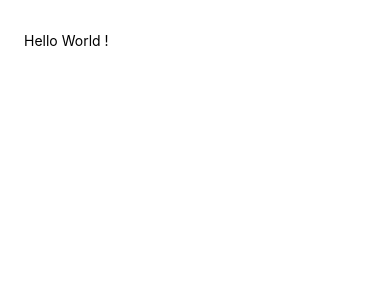
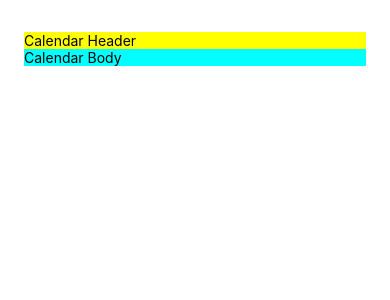
Before and after one commit to WeWard-SAS/app-interview-challenge, a React Native app: screen / in a window 390 px wide. Shown: the top 300 px of the page. Built offline with nearby package versions, Linux system fonts and the light colour scheme.

Commit message:
Calendar component setup

```diff
--- a/App.tsx
+++ b/App.tsx
@@ -1,24 +1,23 @@
 import React, {useEffect} from 'react';
-import {SafeAreaView, ScrollView, StyleSheet, Text, View} from 'react-native';
+import {SafeAreaView, ScrollView, StyleSheet} from 'react-native';
 import {getStepsHistory} from './services/healthService';
+import Calendar from './components/Calendar';
 
 const App = () => {
-  useEffect(() => {
-    (async function () {
-      const steps = await getStepsHistory('2022-09-01', '2022-10-01');
+  // useEffect(() => {
+  //   (async function () {
+  //     const steps = await getStepsHistory('2022-09-01', '2022-10-01');
 
-      console.log(steps);
-    })();
-  });
+  //     console.log(steps);
+  //   })();
+  // });
 
   return (
     <SafeAreaView>
       <ScrollView
         contentInsetAdjustmentBehavior="automatic"
         contentContainerStyle={styles.scrollContainer}>
-        <View>
-          <Text>Hello World !</Text>
-        </View>
+        <Calendar />
       </ScrollView>
     </SafeAreaView>
   );
--- /dev/null
+++ b/components/Calendar.tsx
@@ -0,0 +1,53 @@
+import React, {useEffect, useState} from 'react';
+import {View, Text, StyleSheet} from 'react-native';
+import {getStepsHistory} from '../services/healthService';
+import moment from 'moment';
+
+const currentStartDate = moment(new Date()).startOf('month');
+
+const Calendar = () => {
+  const [startDate, setStartDate] = useState(currentStartDate.toDate());
+
+  useEffect(() => {
+    const endDate = moment(startDate).endOf('month');
+    getStepsHistory(startDate.toISOString(), endDate.toISOString()).then(
+      stepsHistory => console.log(stepsHistory),
+    );
+  }, [startDate]);
+
+  const Header = () => {
+    return (
+      <View style={styles.headerContainer}>
+        <Text>Calendar Header</Text>
+      </View>
+    );
+  };
+
+  const CalendarBody = () => {
+    return (
+      <View style={styles.calendarContainer}>
+        <Text>Calendar Body</Text>
+      </View>
+    );
+  };
+
+  return (
+    <View style={styles.container}>
+      <Header />
+      <CalendarBody />
+    </View>
+  );
+};
+
+const styles = StyleSheet.create({
+  container: {
+    flex: 1,
+  },
+  headerContainer: {
+    backgroundColor: 'yellow',
+  },
+  calendarContainer: {
+    backgroundColor: 'cyan',
+  },
+});
+export default Calendar;
--- /dev/null
+++ b/types.ts
@@ -0,0 +1,6 @@
+export type StepsData = Map<number, number>;
+export type StepDataPoint = {
+  startDate: string; // une string ISO 8601
+  endDate: string; // une string ISO 8601
+  value: number;
+};
```
Also changed, not shown: components/calendarHelper.ts (added, +26 -0 lines), 2 other files (tests, documents, lock files or other folders).
